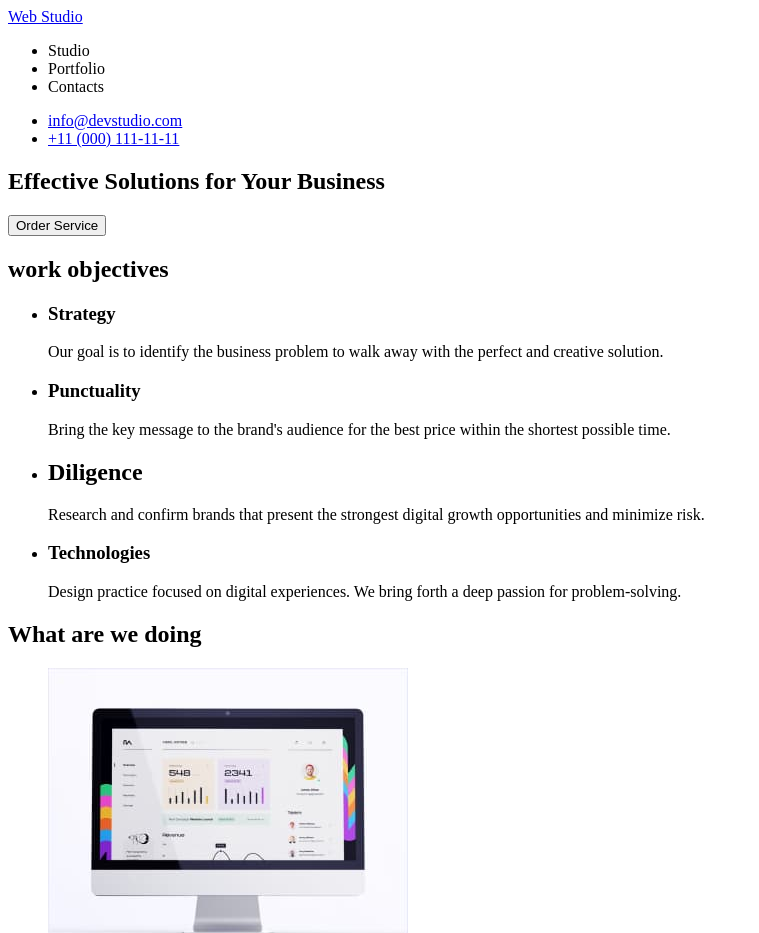
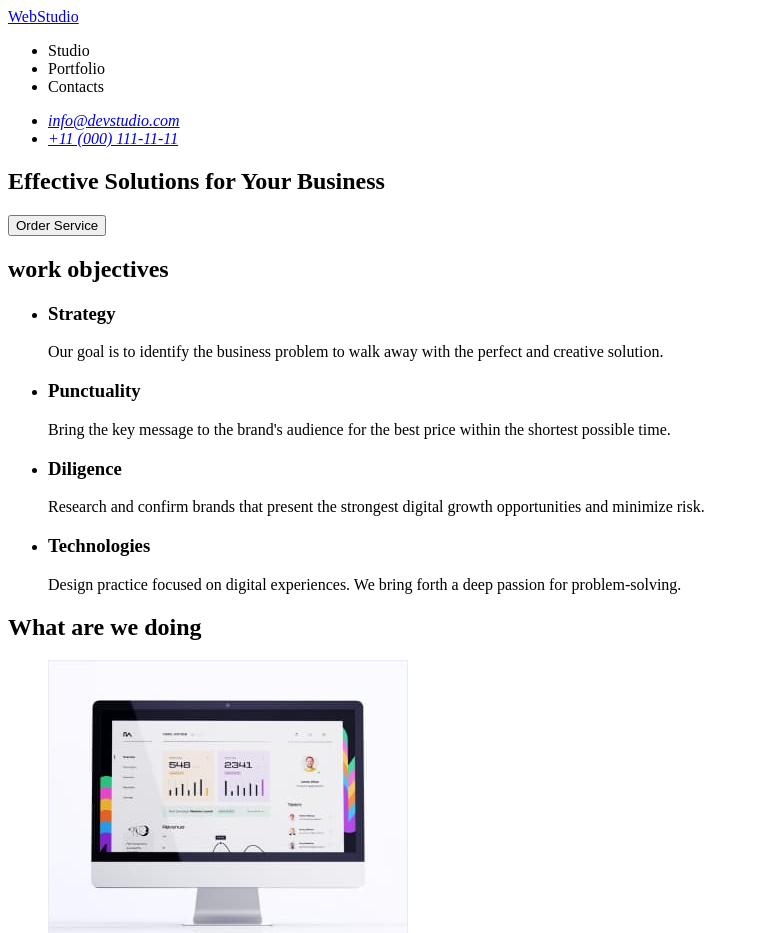
Before and after one commit to Nataliia-Katrenko/goit-markup-hw-01, a plain HTML site: page index.html in a window 1280 px wide. Shown: the top 933 px of the page, without its empty margins (0-759 px from the left). Drawn offline with Linux system fonts and the light colour scheme.

Commit message:
Зміни в header

```diff
--- a/index.html
+++ b/index.html
@@ -9,17 +9,23 @@
 <body>
     <header>
         <nav>
-            <a href="/index.html">Web Studio</a>
+            <a href="./index.html">WebStudio</a>
             <ul>
                 <li><a href="" ></a>Studio</li>
                 <li><a href="" ></a>Portfolio</li>
                 <li><a href="" ></a>Contacts</li>
             </ul>
         </nav>
-        <ul>
-            <li><a href="mailto:info@devstudio.com">info@devstudio.com</a></li>
-            <li><a href="tel:+11-000-111-11-11">+11 (000) 111-11-11</a></li>
-        </ul>
+        <address>
+            <ul>
+                <li>
+                    <a href=”mailto:info@devstudio.com”>info@devstudio.com</a>
+                </li>
+                <li>
+                    <a href="tel:+110001111111">+11 (000) 111-11-11</a>
+                </li>
+            </ul>
+        </address>
     </header>
     <main>
         <section>
@@ -39,7 +45,7 @@
                         <p>Bring the key message to the brand's audience for the best price within the shortest possible time.</p>
                 </li>
                 <li>
-                    <h2>Diligence</h2>
+                    <h3>Diligence</h3>
                         <p>Research and confirm brands that present the strongest digital growth opportunities and minimize risk.</p>
                 </li>
                 <li>
@@ -83,7 +89,7 @@
         </section>
     </main>
     <footer>
-        <h2>Web Studio</h2>
+        <a href="./index.html">WebStudio</a>
         <p>Increase the flow of customers and sales for your business with digital marketing & growth solutions.</p>
     </footer>
 </body>
```
